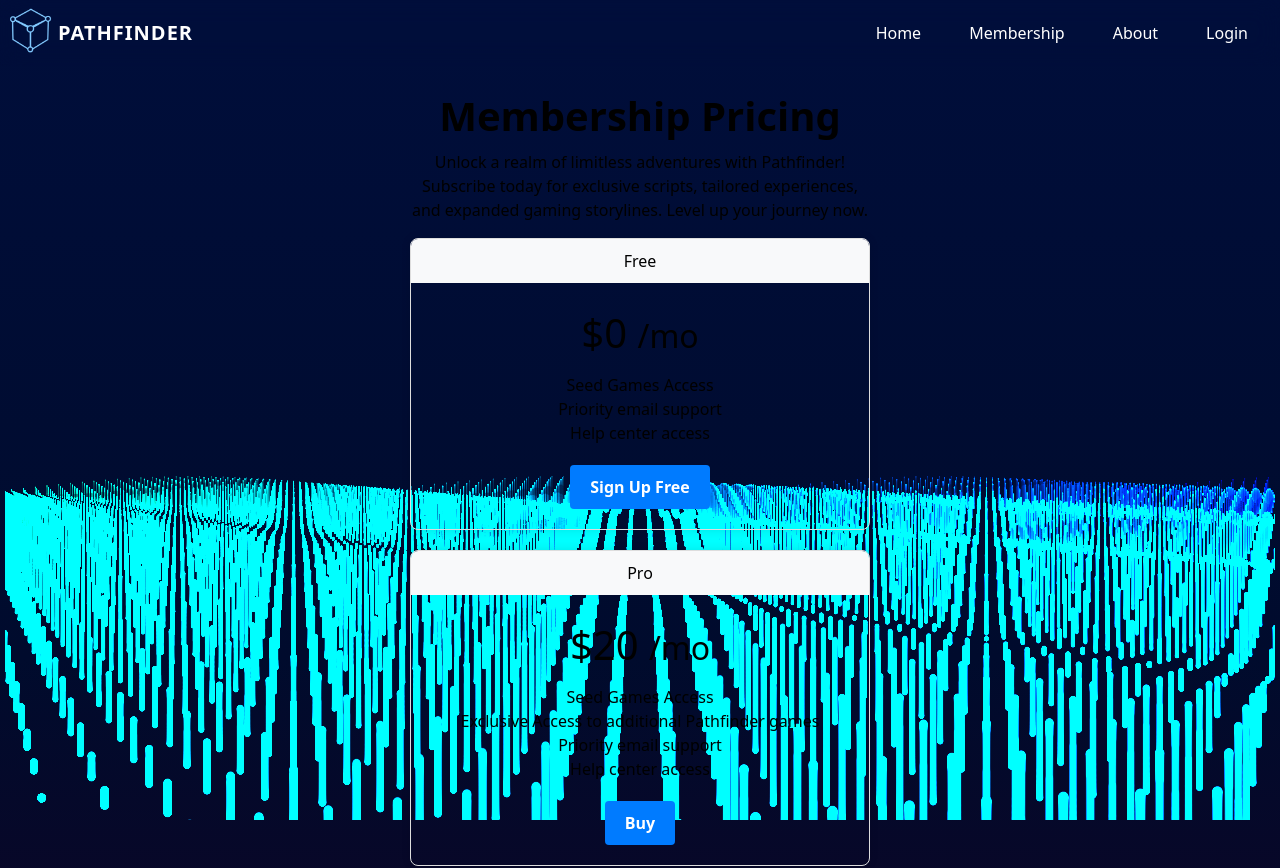
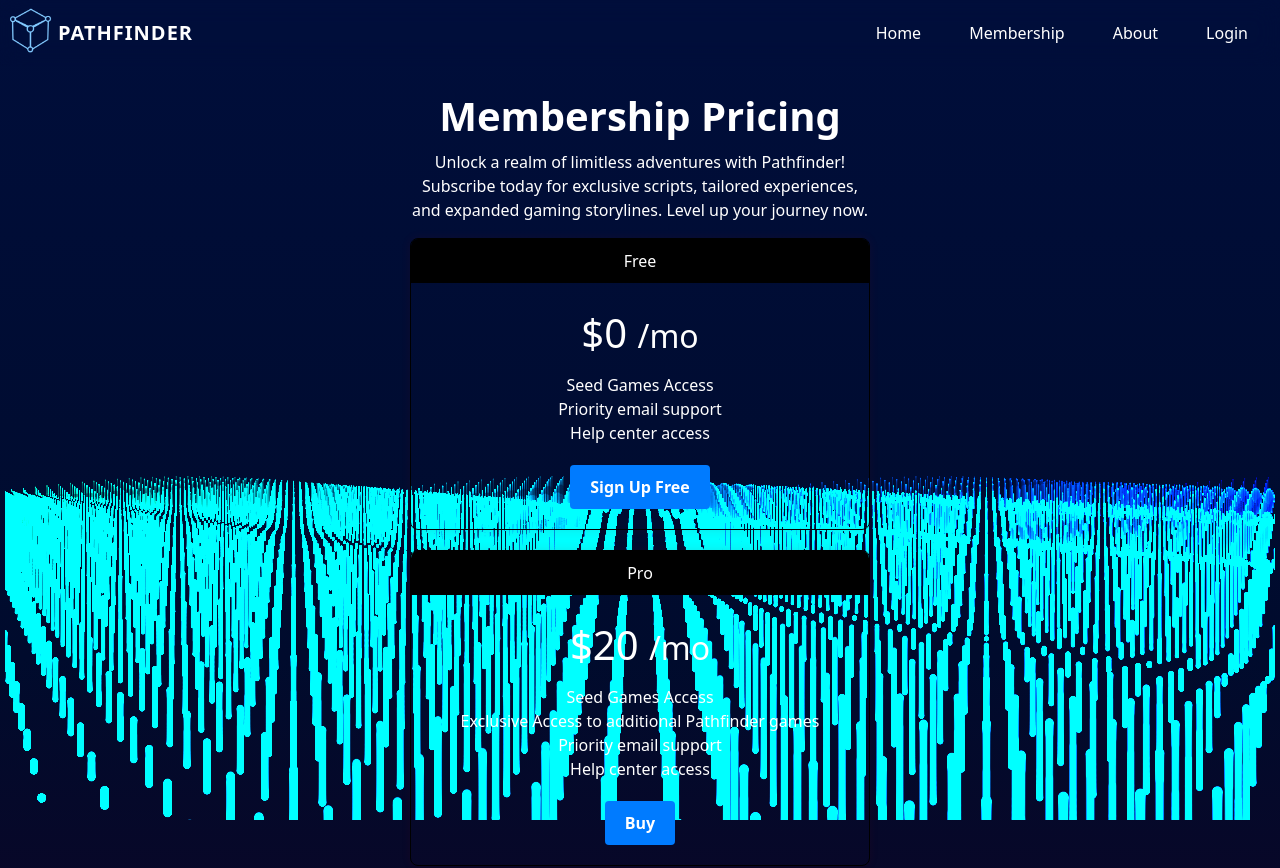
Before and after one commit to SilisK/pathfinder-game, a React (Vite) app: page /membership in a window 1280 px wide. Shown: the top 868 px of the page. Built offline with nearby package versions, Linux system fonts and the light colour scheme.

Commit message:
updated the membership css

```diff
--- a/src/Pages/Membership.css
+++ b/src/Pages/Membership.css
@@ -3,30 +3,31 @@
   margin: 0 auto;
   padding: 70px;
   text-align: center;
+  color: #fff;
 }
 
 .membership-container h1 {
   font-size: 2.5rem;
+  color: #fff;
 }
 
 .membership-container h1 strong {
   position: relative;
   display: inline-block;
-
-  padding-bottom: 0.1em; /* Adjust the padding to control the distance between the text and the underline */
+  padding-bottom: 0.1em;
   width: 100%;
 }
 
 .card {
-  border: 1px solid #ddd;
+  border: 1px solid #000000;
   border-radius: 8px;
   overflow: hidden;
-  box-shadow: 0 0 10px rgba(0, 0, 0, 0.1);
+  box-shadow: 0 0 10px rgba(150, 19, 19, 0.1);
   margin-bottom: 20px;
 }
 
 .card-header {
-  background-color: #f8f9fa;
+  background-color: #000000;
   padding: 10px;
 }
 
@@ -37,6 +38,7 @@
 .card-title {
   font-size: 2rem;
   margin-bottom: 10px;
+  color: #fff;
 }
 
 .list-unstyled {
```
